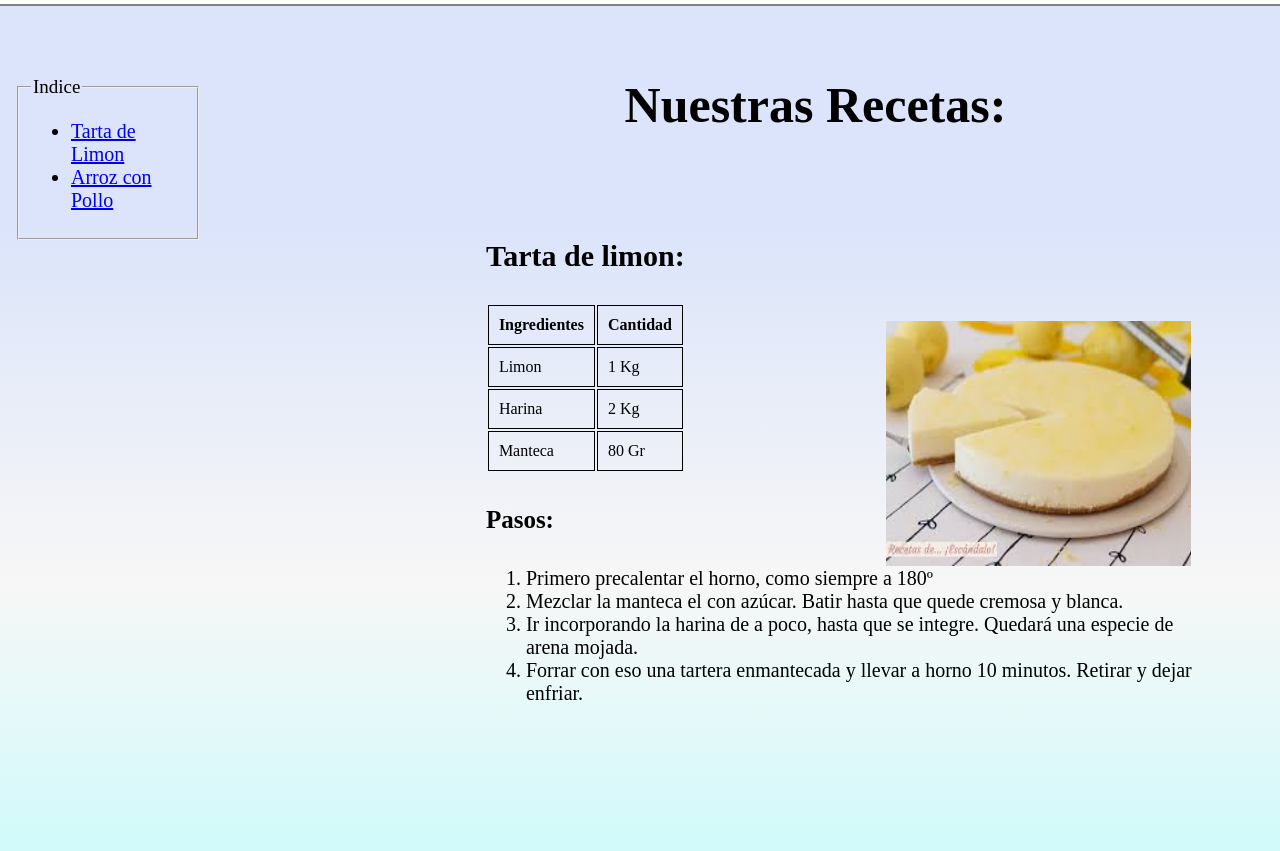
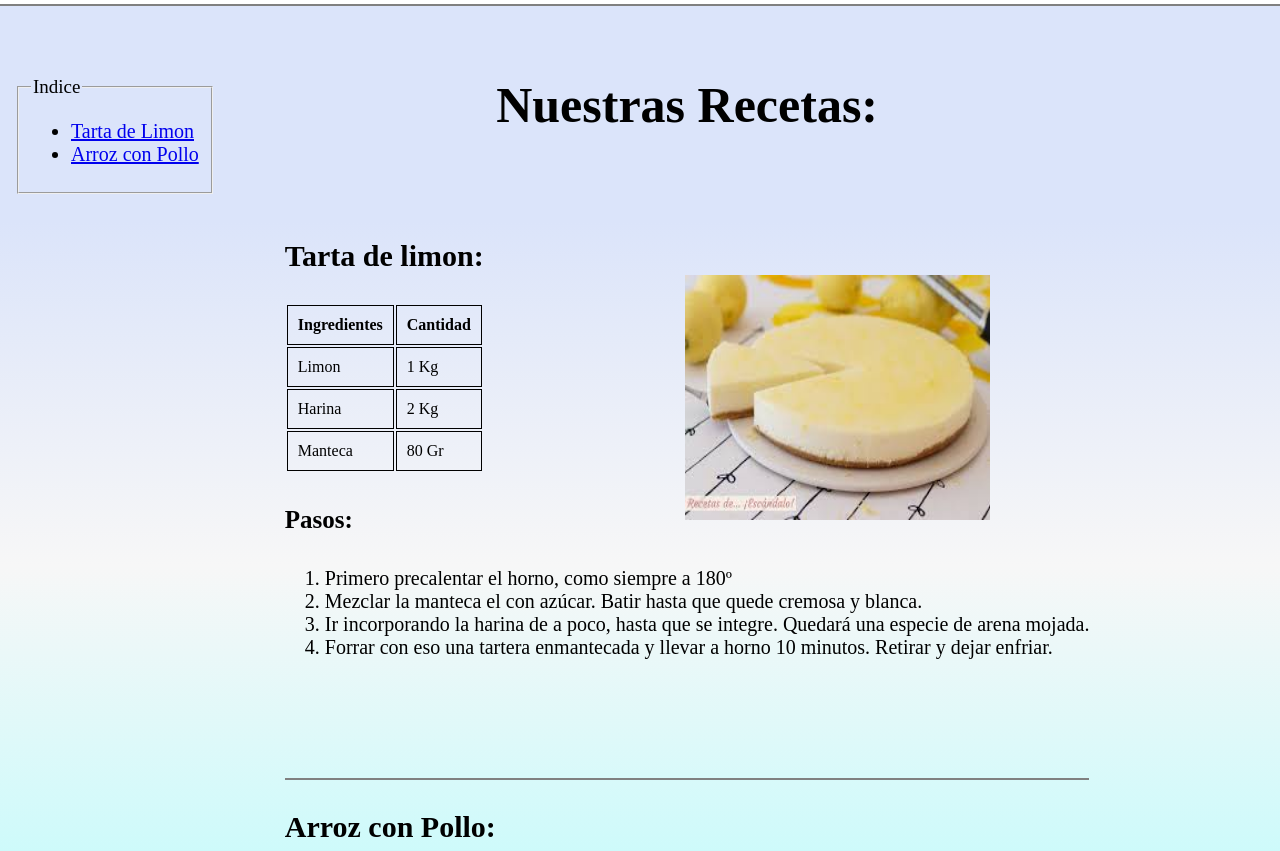
Before and after one commit to CarlosRiego/CursoClip, a plain HTML site: page Recetas.html in a window 1280 px wide. Shown: the part 59-910 px from the top of the page. Drawn offline with Linux system fonts and the light colour scheme.

Commit message:
Modificacion en el margen de la pagina e intento de añadir una fuente

```diff
--- a/Recetas.html
+++ b/Recetas.html
@@ -71,6 +71,7 @@
             <img src="tartaLimon.jpg" alt="Una tarta de limon" class="receta-img">
         </div>
         <div class="receta">
+            <hr>
             <h3 class="receta-title" id="2">Arroz con Pollo:</h3>
             <table>
                 <tr>
--- a/styles.css
+++ b/styles.css
@@ -102,7 +102,6 @@ img{
 }
 
 .receta{
-    margin-left: 215px;
     padding: 70px;
     margin-top: -37px;
 }
@@ -115,7 +114,6 @@ img{
 .recetas-title{
     font-size: 50px;
     text-align: center;
-    margin-left: 150px;
     margin-top: 70px;
 }
 .receta-title{
```
Also changed, not shown: Oswald-VariableFont_wght.ttf (added).
